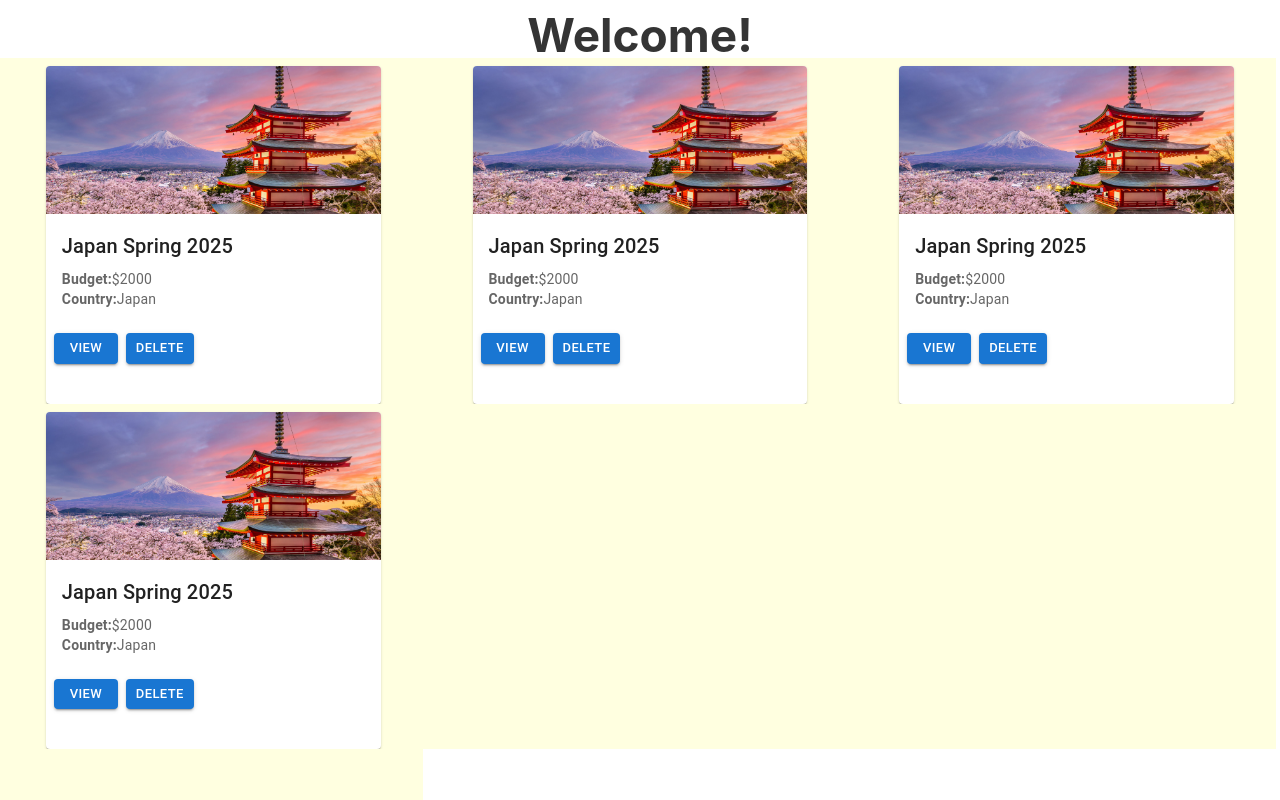
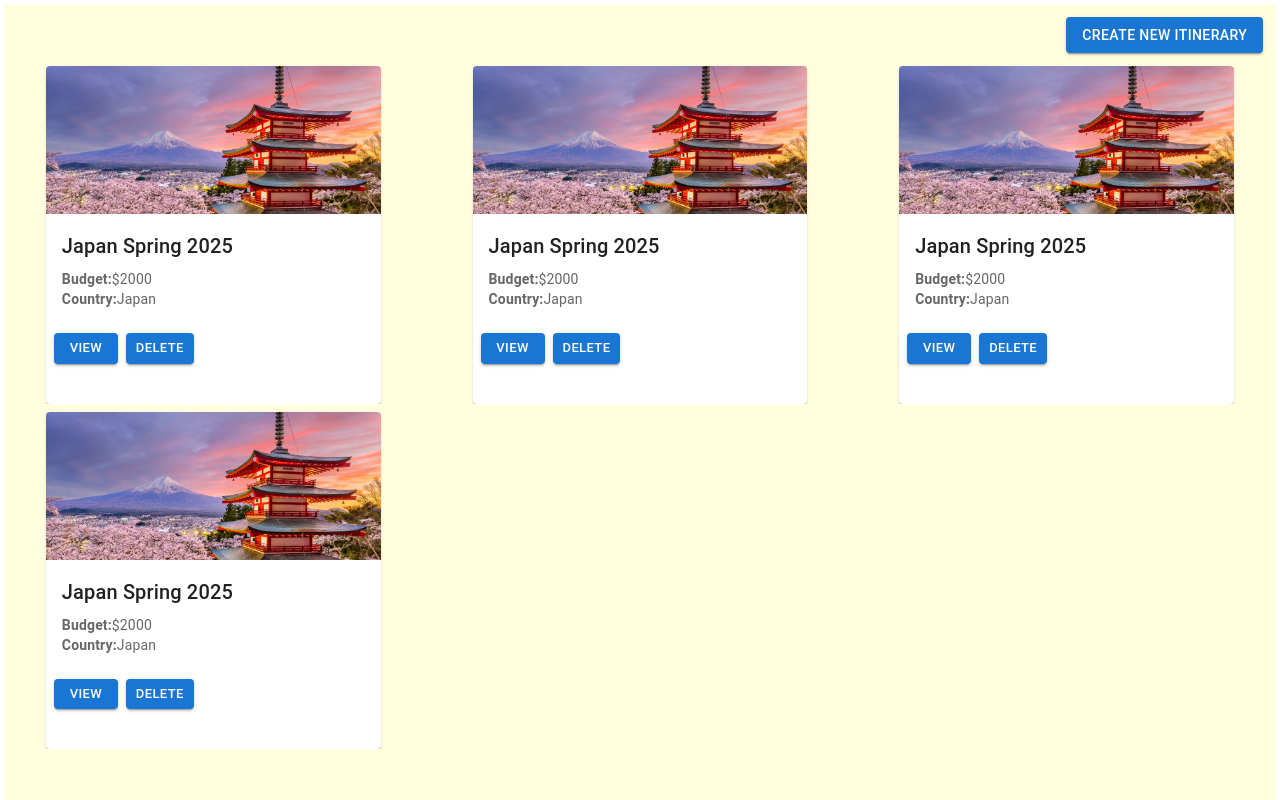
Before and after one commit to Tej-Deep/TT1_17, a React (Create React App) app in the folder frontend/: page / in a window 1280 px wide. Shown: the top 800 px of the page. Built offline with nearby package versions, Linux system fonts and the light colour scheme.

Commit message:
add create itinerary button

```diff
--- a/frontend/src/components/home/Home.css
+++ b/frontend/src/components/home/Home.css
@@ -1,10 +1,18 @@
 .stack {
-    height: 90vh;
+    height: 100vh;
     margin: 4px;
+    background-color: lightyellow;
+    overflow: scroll;
 }
 
 .title {
-    text-align: center;
+    display: flex;
+    justify-content: flex-end;
+    margin: 1%;
+}
+
+.createButton {
+    margin: 8px;
 }
 
 .overallWrapper {
--- a/frontend/src/components/home/Home.js
+++ b/frontend/src/components/home/Home.js
@@ -32,7 +32,7 @@ const Home = () => {
     return (
         <Stack className="stack">
             <div className="title">
-                <h1>Welcome!</h1>
+                <Button className="createButton" variant="contained">Create New Itinerary</Button>
             </div>
             <Grid container className="overallWrapper" spacing={1}>
                 {/* {data.map(itinerary=> <Grid className="cardWrapper" item xs={4}>
--- a/frontend/src/components/home/NavBar.js
+++ b/frontend/src/components/home/NavBar.js
@@ -1 +1,7 @@
 import React, { useContext, useEffect, useState } from 'react';
+
+const NavBar = ()=> {
+
+};
+
+export default NavBar;
```
